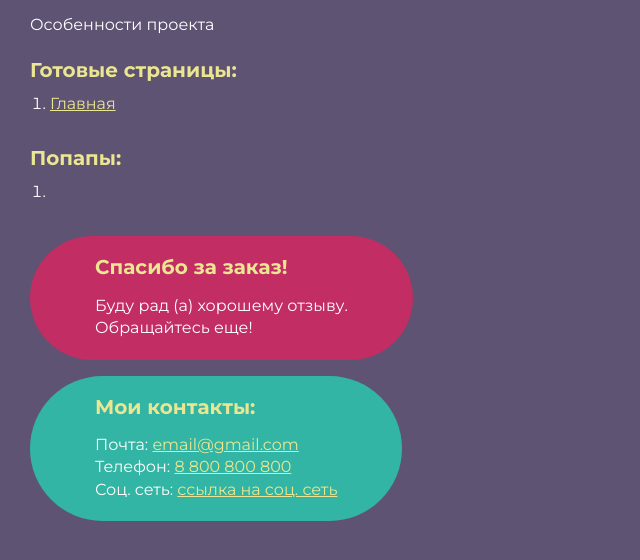
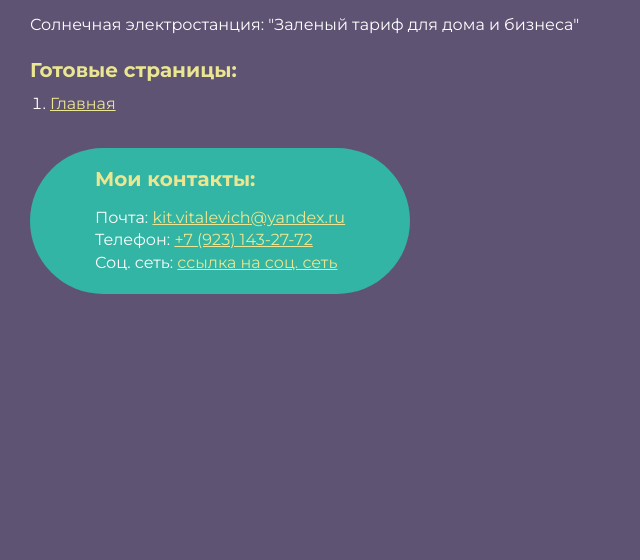
Before and after one commit to KitVitalevich/Solar, a plain HTML site: page index.html in a window 1280 px wide. Shown: the part 76-636 px from the top of the page, without its empty margins (0-640 px from the left). Drawn offline with Linux system fonts and the light colour scheme.

Commit message:
Update index.html

```diff
--- a/index.html
+++ b/index.html
@@ -11,25 +11,25 @@
 	<div class="rootpage">
 		<h1>Верстка «solar»</h1>
 		<div class="rootpage__info">
-			Особенности проекта
+			Солнечная электростанция: "Заленый тариф для дома и бизнеса"
 		</div>
 		<h2>Готовые страницы:</h2>
 		<ol class="rootpage__list">
 			<li><a target="_blank" href="home.html">Главная</a></li>
 		</ol>
-		<h2>Попапы:</h2>
+		<!-- <h2>Попапы:</h2>
 		<ol class="rootpage__list">
 			<li><a target="_blank" href="home.html#"></a></li>
-		</ol>
-		<div class="rootpage__tnx">
+		</ol> -->
+		<!-- <div class="rootpage__tnx">
 			<h2>Спасибо за заказ!</h2>
 			<p>Буду рад (а) хорошему отзыву.</p>
 			<p>Обращайтесь еще!</p>
-		</div>
+		</div> -->
 		<div class="rootpage__contacts">
 			<h2>Мои контакты:</h2>
-			<p>Почта: <a href="mailto:email@gmail.com">email@gmail.com</a></p>
-			<p>Телефон: <a href="tel:8800800800">8 800 800 800</a></p>
+			<p>Почта: <a href="mailto:kit.vitalevich@yandex.ru">kit.vitalevich@yandex.ru</a></p>
+			<p>Телефон: <a href="tel:89231432772">+7 (923) 143-27-72</a></p>
 			<p>Соц. сеть: <a href="">ссылка на соц. сеть</a></p>
 		</div>
 	</div>
```
